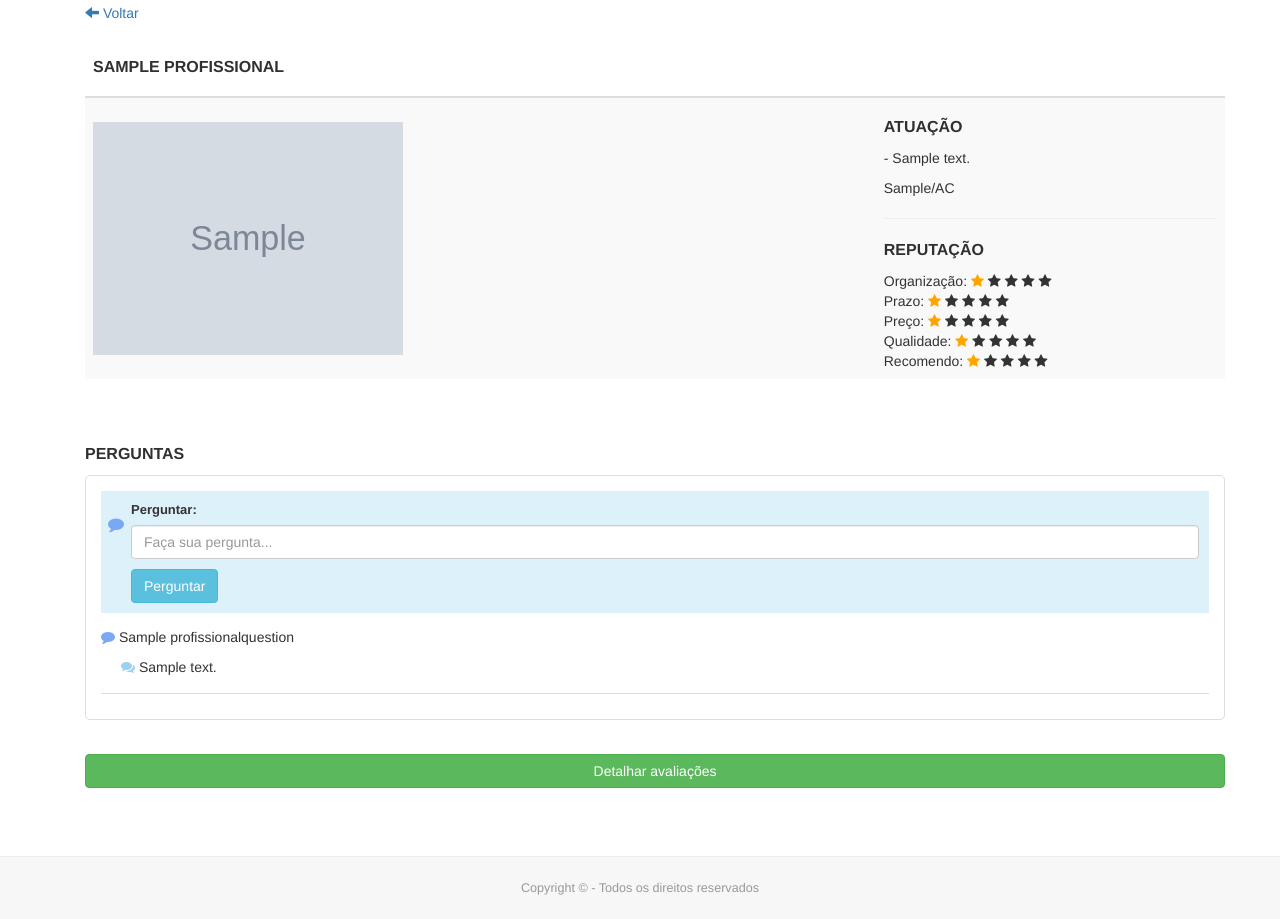
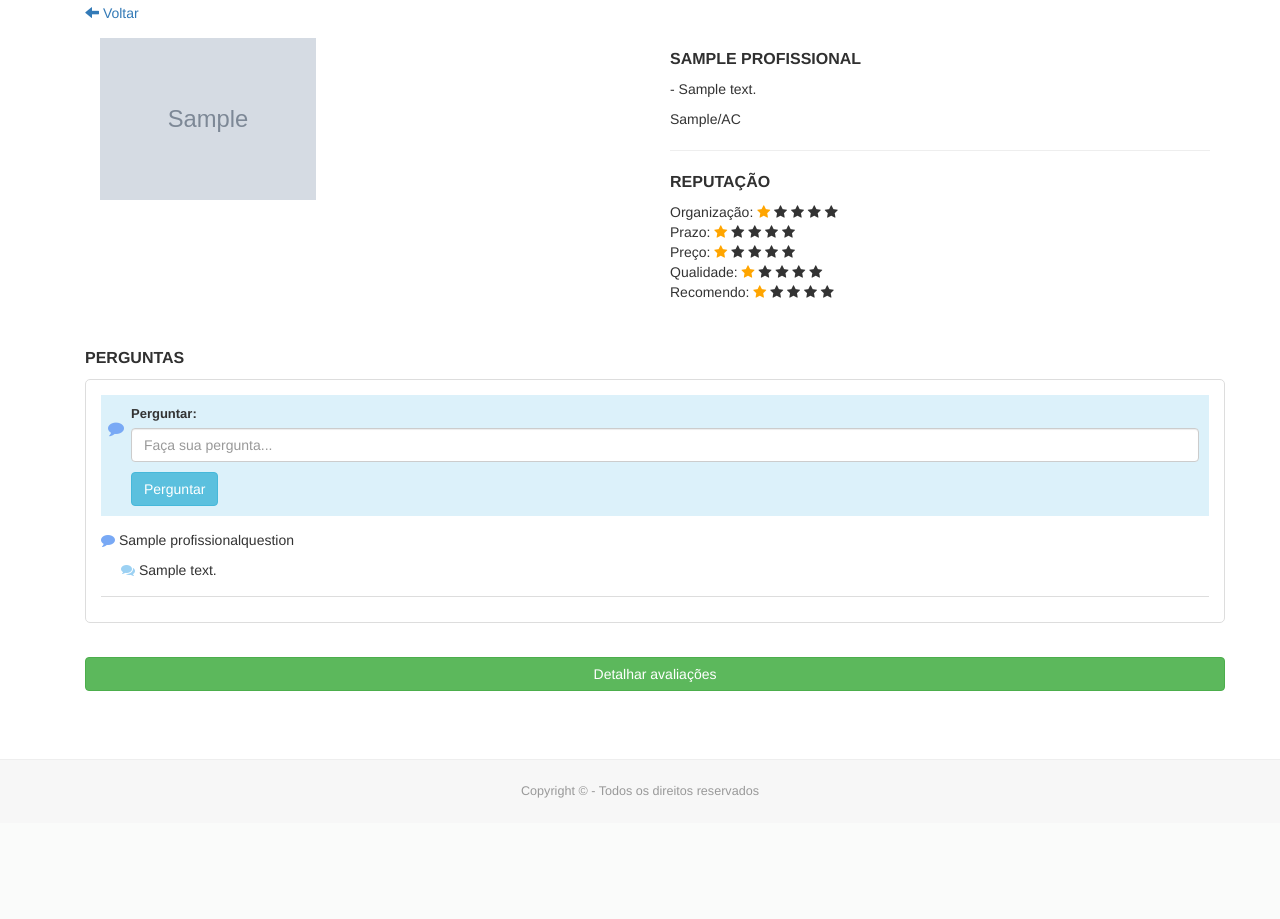
Before and after one commit to kaiserthiago/contratou, a Django app: page /profissional/detalhe/1/ in a window 1280 px wide. Shown: the part 56-975 px from the top of the page. After the commit the page ends 854 px from the top, so only its background shows below. Run offline with Django 3.2, Linux system fonts and the light colour scheme; a user stored in the database is signed in; tables that the repository leaves empty hold one stand-in row (values such as "Sample post"); grey boxes marked "Sample" are stand-in pictures; some libraries are stand-ins or nearby versions.

Commit message:
detail col-sm-6

```diff
--- a/contratou/templates/contratou/profissional_detalhe.html
+++ b/contratou/templates/contratou/profissional_detalhe.html
@@ -12,20 +12,13 @@
 
     {% if request.user.is_authenticated %}
         {% for profissional in profissionais %}
-            <section class="section-content">
+            <section>
                 <div class="container">
-            <table class="table table-striped">
-            <thead>
-            <th colspan="2">
+                    <div class="col-sm-6">
+                        <img src="{{ profissional.foto.url }}" class="img-responsive" style="width: 40%">
+                    </div>
+                    <div class="col-sm-6">
                         <h4><strong>{{ profissional.nome }}</strong></h4>
-            </th>
-            </thead>
-            <tbody>
-            <tr>
-                <td style="vertical-align:middle">
-                    <img src="{{ profissional.foto.url }}" class="img-responsive" style="max-width: 40%"></td>
-                <td>
-                    <h4><strong>Atuação</strong></h4>
                         {% for area in profissional.area.all %}
                             <p>- {{ area }}</p>
                         {% endfor %}
@@ -197,13 +190,10 @@
                             <i class="fa fa-star checked"></i>
                         {% endif %}
                         <br>
-                </td>
-            </tr>
-        {% endfor %}
-    </tbody>
-    </table>
+                    </div>
                 </div>
             </section>
+        {% endfor %}
 
         <!--PERGUNTAS-->
         <section class="section-questions-market-place">
```
Lines whose indentation alone changed are shown as unchanged.
